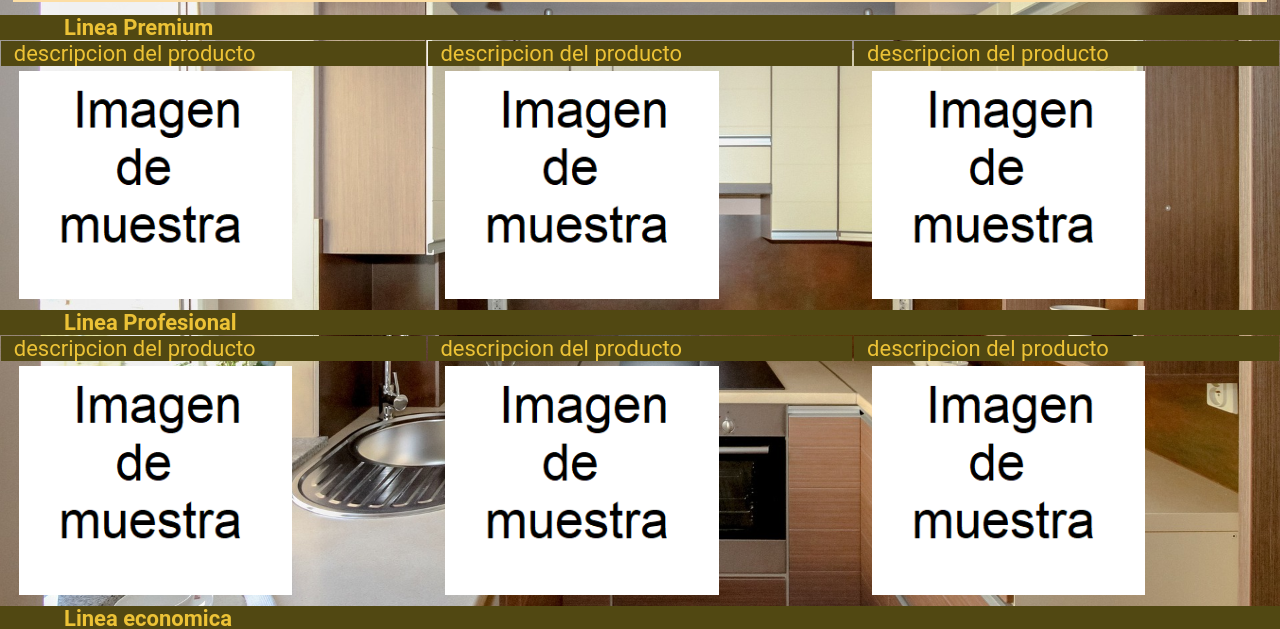
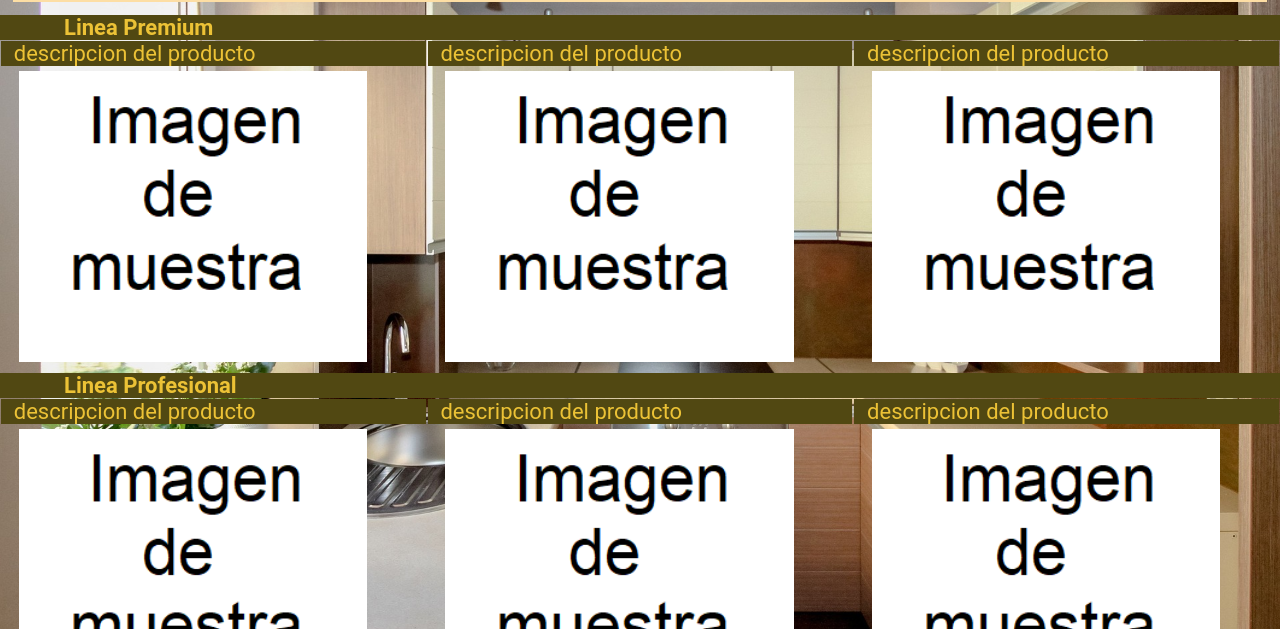
Before and after one commit to Ferna1990/Proyecto_Final, a website: page Paginas/pagina2.html in a window 1280 px wide. Shown: the part 96-725 px from the top of the page. Drawn offline with nearby package versions, Linux system fonts and the light colour scheme.

Commit message:
arreglo etiquetes div minimos

```diff
--- a/Paginas/pagina2.html
+++ b/Paginas/pagina2.html
@@ -39,12 +39,12 @@
         <div class="box3"><p class="descripcion1 animate__animated animate__fadeIn">descripcion del producto</p><img src="../Imagenes/ImagenMuestra.png" alt="" class="imagen2"></div>
         <div class="box3"><p class="descripcion1 animate__animated animate__fadeIn">descripcion del producto</p><img src="../Imagenes/ImagenMuestra.png" alt="" class="imagen2"></div>
 
-    </div class="cont3">
+    </div>
     <h3 class="titulo2 animate__animated animate__fadeIn">Linea Profesional</h3><div class="cont3">
         <div class="box3"><p class="descripcion1 animate__animated animate__fadeIn">descripcion del producto</p><img src="../Imagenes/ImagenMuestra.png" alt="" class="imagen2"></div>
         <div class="box3"><p class="descripcion1 animate__animated animate__fadeIn">descripcion del producto</p><img src="../Imagenes/ImagenMuestra.png" alt="" class="imagen2"></div>
         <div class="box3"><p class="descripcion1 animate__animated animate__fadeIn">descripcion del producto</p><img src="../Imagenes/ImagenMuestra.png" alt="" class="imagen2"></div>
-    </div class="cont3">
+    </div>
     <h3 class="titulo2 animate__animated animate__fadeIn">Linea economica</h3><div class="cont3">
         <div class="box3"><p class="descripcion1 animate__animated animate__fadeIn">descripcion del producto</p><img src="../Imagenes/ImagenMuestra.png" alt="" class="imagen2"></div>
         <div class="box3"><p class="descripcion1 animate__animated animate__fadeIn">descripcion del producto</p><img src="../Imagenes/ImagenMuestra.png" alt="" class="imagen2"></div>
--- a/css/estilos.css
+++ b/css/estilos.css
@@ -410,7 +410,7 @@ body{
     padding-left: 5%;
  }
  .imagen2{
-    width: 13rem;
+    width: 85%;
     margin: 5px;
     padding-left: 3%;
 
@@ -451,6 +451,7 @@ body{
     margin-top: 2%;
  }
  .descripcion1{
+
     padding-left: 3%;
  }
  .nav{
```
